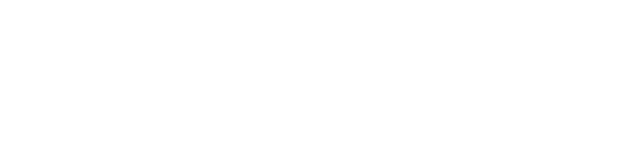
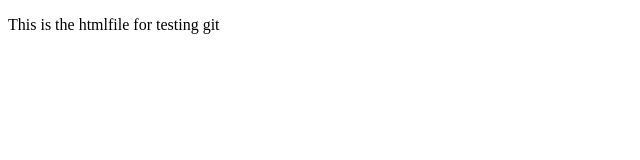
Before and after one commit to deepa1123/GitfromTron, a plain HTML site: page index.html in a window 1280 px wide. Shown: the whole page, without its empty margins (0-640 px from the left). Drawn offline with Linux system fonts and the light colour scheme.

Commit message:
modified html

```diff
--- a/index.html
+++ b/index.html
@@ -5,5 +5,7 @@
     <meta name="viewport" content="width=device-width, initial-scale=1.0" />
     <title>Document</title>
   </head>
-  <body></body>
+  <body>
+    <p>This is the htmlfile for testing git</p>
+  </body>
 </html>
```
